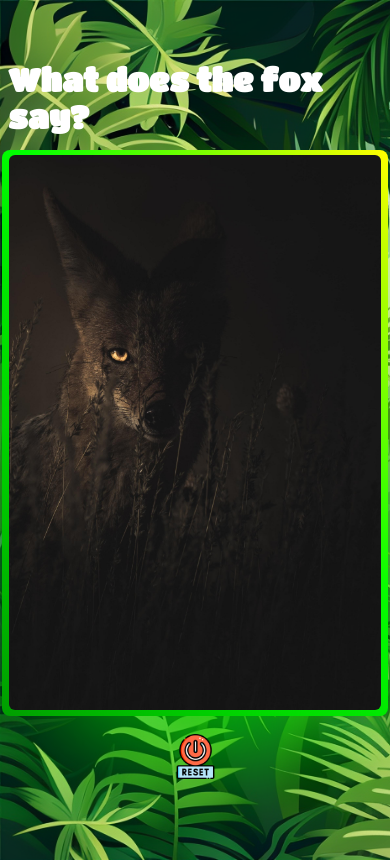
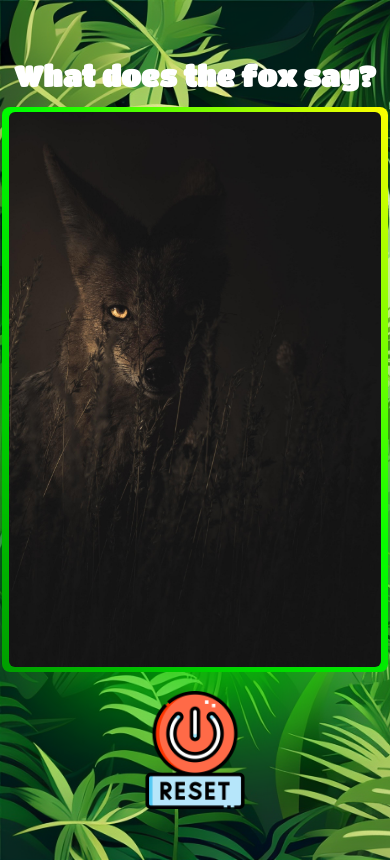
Before and after one commit to RLalor/what-does-the-fox-say, a Node server app: page / in a window 390 px wide. Run offline with Node 20, Linux system fonts and the light colour scheme; data that the repository does not hold is empty.

Commit message:
added better text responsiveness

```diff
--- a/public/styles/main.css
+++ b/public/styles/main.css
@@ -1,6 +1,7 @@
 :root {
     --card-height: 65vh;
     --card-width: calc(var(--card-height) / 1.5);
+    --reset-button-height-and-width: 14vh;
   }
 
   body {
@@ -18,6 +19,7 @@
     color: white;
     font-family: "Titan One", cursive;
     margin-bottom: 20px;
+    font-size: 1.8rem;
   }
   .card {
     background: url("../images/fox.jpg");
@@ -33,7 +35,7 @@
     align-items: center;
     text-align: center;
     display: flex;
-    font-size: 1.5em;
+    font-size: 2em;
     color: rgb(88 199 250 / 0%);
     font-family: "Gloria Hallelujah", cursive;
   }
@@ -113,4 +115,17 @@
 
   .reset {
     margin-top: 1.5em;
+    height: calc(var(--reset-button-height-and-width));
+    width: calc(var(--reset-button-height-and-width));
   }
+
+   @media (min-width: 768px) {
+    .card {
+      font-size: 1.2rem;
+    }
+  }
+  @media (min-width: 768px) {
+    h1 {
+      font-size: 2.2rem;
+    }
+  }
--- a/views/index.ejs
+++ b/views/index.ejs
@@ -5,10 +5,9 @@
   <title>Bad Fox</title>
   <link rel="preconnect" href="https://fonts.googleapis.com">
   <link rel="preconnect" href="https://fonts.gstatic.com" crossorigin>
-  <link href="https://fonts.googleapis.com/css2?family=Gloria+Hallelujah&family=Titan+One&display=swap"
-    rel="stylesheet">
+  <link href="https://fonts.googleapis.com/css2?family=Gloria+Hallelujah&family=Titan+One&display=swap" rel="stylesheet">
   <link rel="stylesheet" type="text/css" href="styles/main.css">
-
+  <meta name="viewport" content="width=device-width,initial-scale=1">
 </head>
 
 <body>
@@ -20,7 +19,7 @@
       <%= data %>
     </p>
   </div>
-  <img class="reset" src="/images/reset1.png" height="45px" width="45px">
+  <img class="reset" src="/images/reset1.png" alt="reset button icon">
 
   <script src="/scripts/script.js"></script>
 </body>
```
